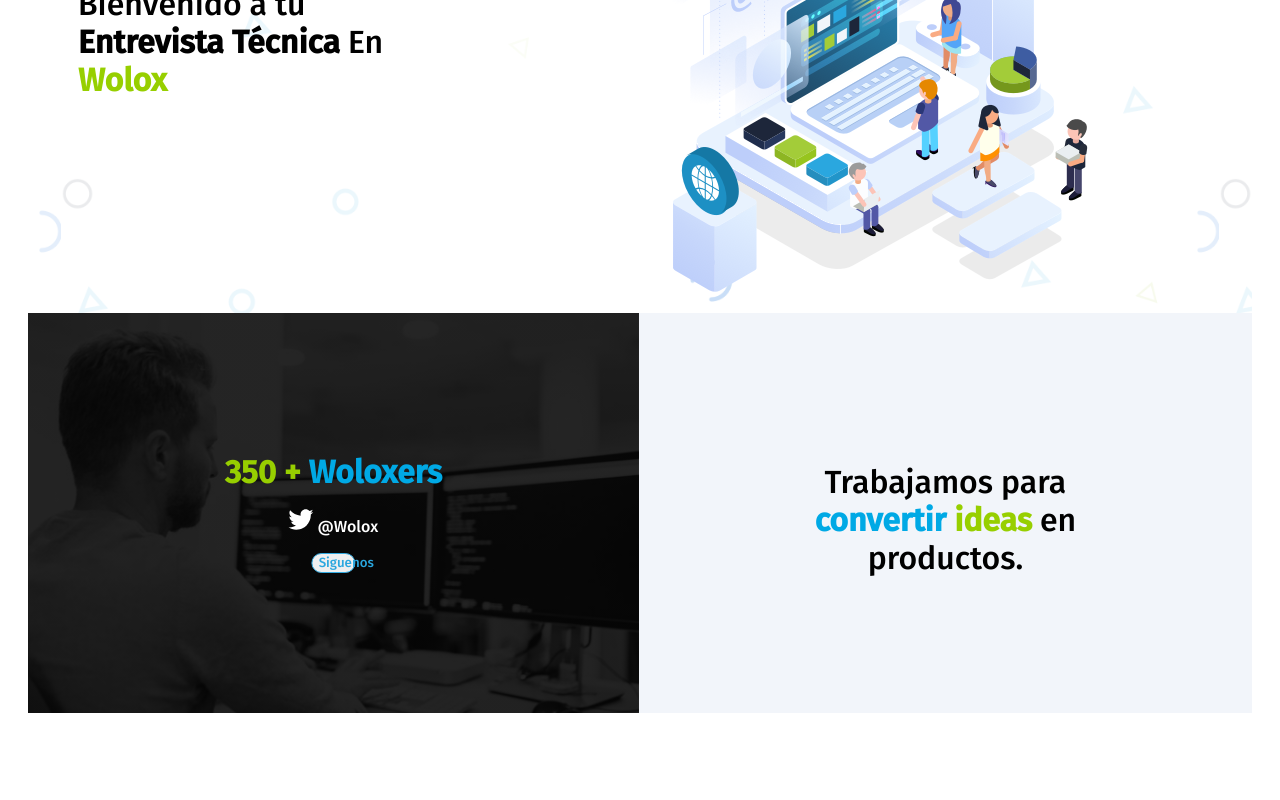
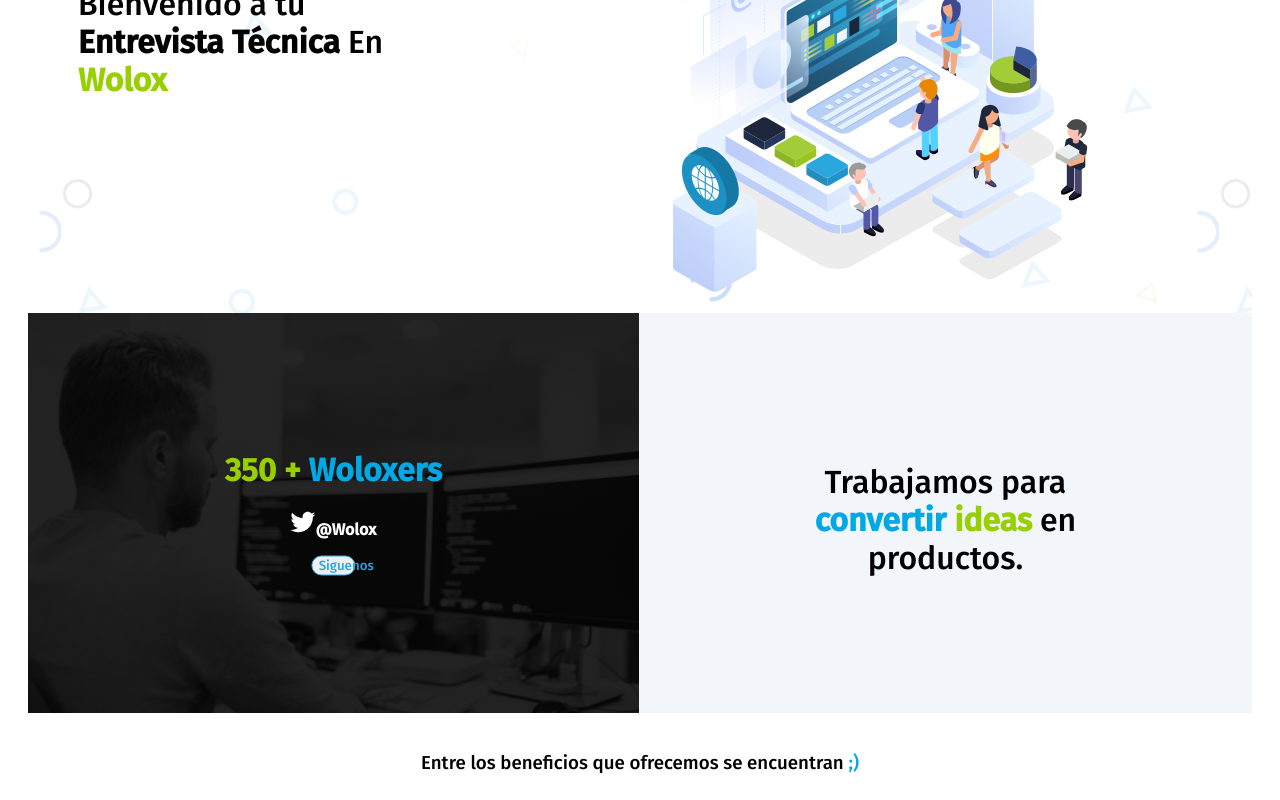
Before and after one commit to C0der97/Wolox, an Angular app: page / in a window 1280 px wide. Shown: the part 238-1038 px from the top of the page. Before the commit the page ends 979 px from the top, so only its background shows below. Built offline with nearby package versions, Linux system fonts and the light colour scheme.

Commit message:
Ajuste alts

```diff
--- a/src/app/landing/landing.component.html
+++ b/src/app/landing/landing.component.html
@@ -2,7 +2,7 @@
     <div class="header">
         <div class="fila">
             <div class="logo">
-                <img src="assets/logo_full_color.svg">
+                <img alt="logo Wolox" src="assets/logo_full_color.svg">
         </div>
         <div class="navbar">
                 <ul>
@@ -19,7 +19,7 @@
                 <h1 style="color:#97CF00"><strong> Wolox </strong> </h1>
             </div>
             <div class="hero">
-                <img src="assets/Img Hero/Ic_ilustra_Hero.png">
+                <img alt="imagen woloxer" src="assets/Img Hero/Ic_ilustra_Hero.png">
             </div>
         </div>
     </div>
@@ -28,7 +28,7 @@
         <div class="img_woloxer">
             <div class="text_woloxer">
                 <h1 style="color: #00A9E5;" ><strong style="color:#97CF00"> 350 + </strong> <strong>Woloxers</strong>  </h1>
-               <p> <img width="25px" src="assets/twitter.svg"/> @Wolox</p>
+               <p> <img style="padding-top: 5px;" alt="logo twiter" width="25px" src="assets/twitter.svg"/> <strong>@Wolox</strong>  </p>
                <button class="activo">Siguenos</button>
             </div>
         </div>
@@ -42,3 +42,7 @@
         </div>
     </div>
 </div>
+
+<div class="fila" style="text-align: center;">
+       <h3 style="width:100%;font-weight: normal;"> Entre los beneficios que ofrecemos se encuentran <strong  style="color: #00A9E5;font-weight: normal;" > ;)</strong></h3>
+</div>
--- a/src/index.html
+++ b/src/index.html
@@ -1,10 +1,10 @@
 <!doctype html>
-<html lang="en">
+<html lang="es">
 <head>
   <meta charset="utf-8">
   <title>Wolox</title>
   <base href="/">
-  <meta name="viewport" content="width=device-width, initial-scale=1">
+  <meta name="viewport" content="width=device-width, initial-scale=1.0">
   <link rel="icon" type="image/x-icon" href="favicon.ico">
 </head>
 <body>
```
